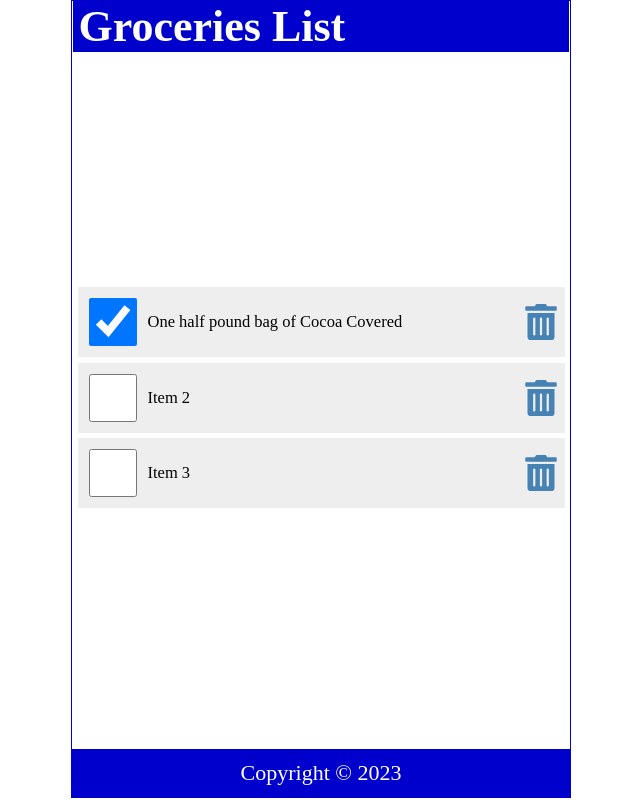
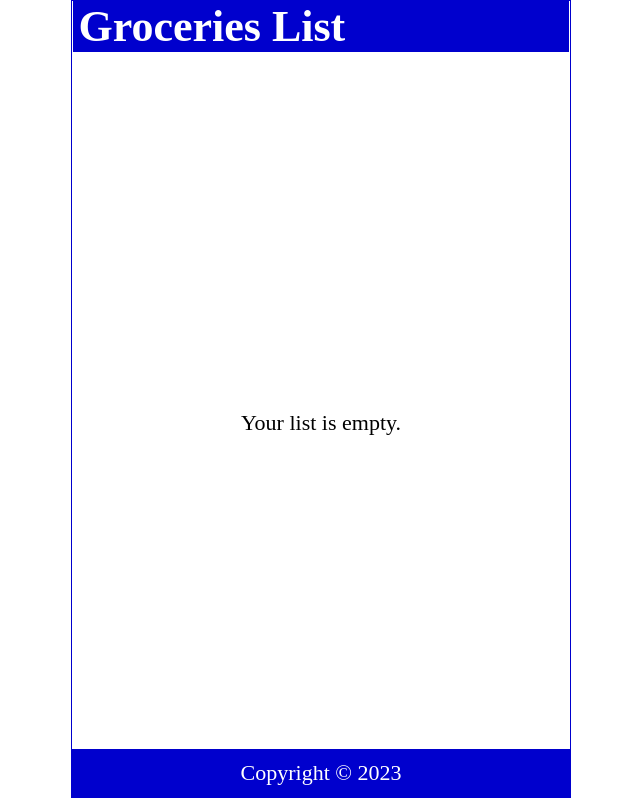
Before and after one commit to kpaccess/grocery-list-react, a React (Vite) app: page / in a window 1280 px wide. Shown: the whole page, without its empty margins (319-959 px from the left). Built offline with nearby package versions, Linux system fonts and the light colour scheme.

Commit message:
getting data from local storage instead of hard coded data

```diff
--- a/src/Content.jsx
+++ b/src/Content.jsx
@@ -2,24 +2,11 @@ import React, { useState } from 'react';
 import { FaTrashAlt } from 'react-icons/fa';
 
 const Content = () => {
-  // const [searchText, setSearchText] = useState("");
-  const [items, setItems] = useState([
-    {
-      id: 1,
-      checked: true,
-      item: 'One half pound bag of Cocoa Covered',
-    },
-    {
-      id: 2,
-      checked: false,
-      item: 'Item 2',
-    },
-    {
-      id: 3,
-      checked: false,
-      item: 'Item 3',
-    },
-  ]);
+  const [items, setItems] = useState(
+    JSON.parse(
+      localStorage.getItem('shoppinglist')
+    ) || []
+  );
 
   const handleCheck = (id) => {
     const listItems = items.map((item) =>
@@ -28,10 +15,22 @@ const Content = () => {
         : item
     );
     setItems(listItems);
+    localStorage.setItem(
+      'shoppinglist',
+      JSON.stringify(listItems)
+    );
+  };
+
+  const handleDelete = (id) => {
+    const listItems = items.filter(
+      (item) => item.id !== id
+    );
+    setItems(listItems);
   };
 
   return (
     <main>
+      {items.length ? (
         <ul>
           {items.map((item) => (
             <li className="item" key={item.id}>
@@ -42,14 +41,36 @@ const Content = () => {
                   handleCheck(item.id)
                 }
               />
-            <label>{item.item}</label>
+              <label
+                style={
+                  item.checked
+                    ? {
+                        textDecoration:
+                          'line-through',
+                      }
+                    : null
+                }
+                onDoubleClick={() =>
+                  handleCheck(item.id)
+                }
+              >
+                {item.item}
+              </label>
               <FaTrashAlt
                 role="button"
                 tabIndex="0"
+                onClick={() =>
+                  handleDelete(item.id)
+                }
               />
             </li>
           ))}
         </ul>
+      ) : (
+        <p style={{ marginTop: '2rem' }}>
+          Your list is empty.
+        </p>
+      )}
     </main>
   );
 };
```
Lines whose indentation alone changed are shown as unchanged.
